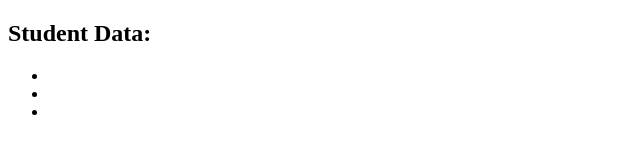
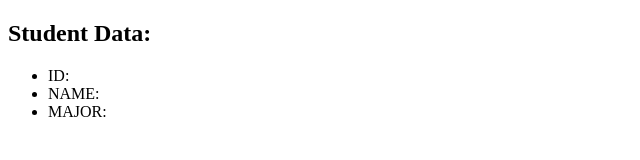
Before and after one commit to Ashraf10000/soft-project01, a plain HTML site: page templetes/student.handlebars in a window 1280 px wide. Shown: the whole page, without its empty margins (0-640 px from the left). Drawn offline with nearby package versions, Linux system fonts and the light colour scheme; files that its build step writes are made by us from their sources.

Commit message:
Update student.handlebars

```diff
--- a/templetes/student.handlebars
+++ b/templetes/student.handlebars
@@ -9,9 +9,9 @@
 <body>
     <h2>Student Data:</h2>
     <ul>
-     <li>{{student.id}}</li>
-     <li>{{student.name}}</li>
-     <li>{{student.major}}</li>
+     <li>ID: {{student.id}}</li>
+     <li>NAME: {{student.name}}</li>
+     <li>MAJOR: {{student.major}}</li>
      </ul>
 </body>
 </html>
```
